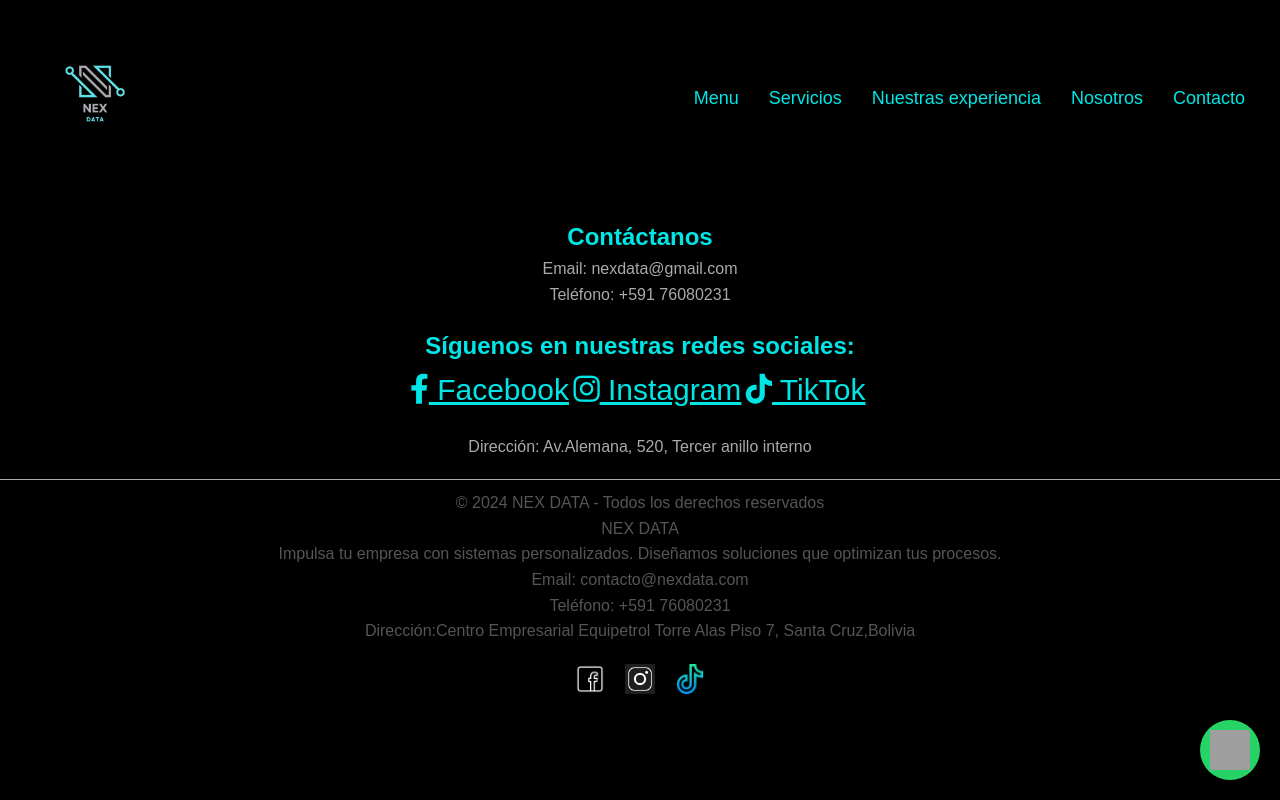
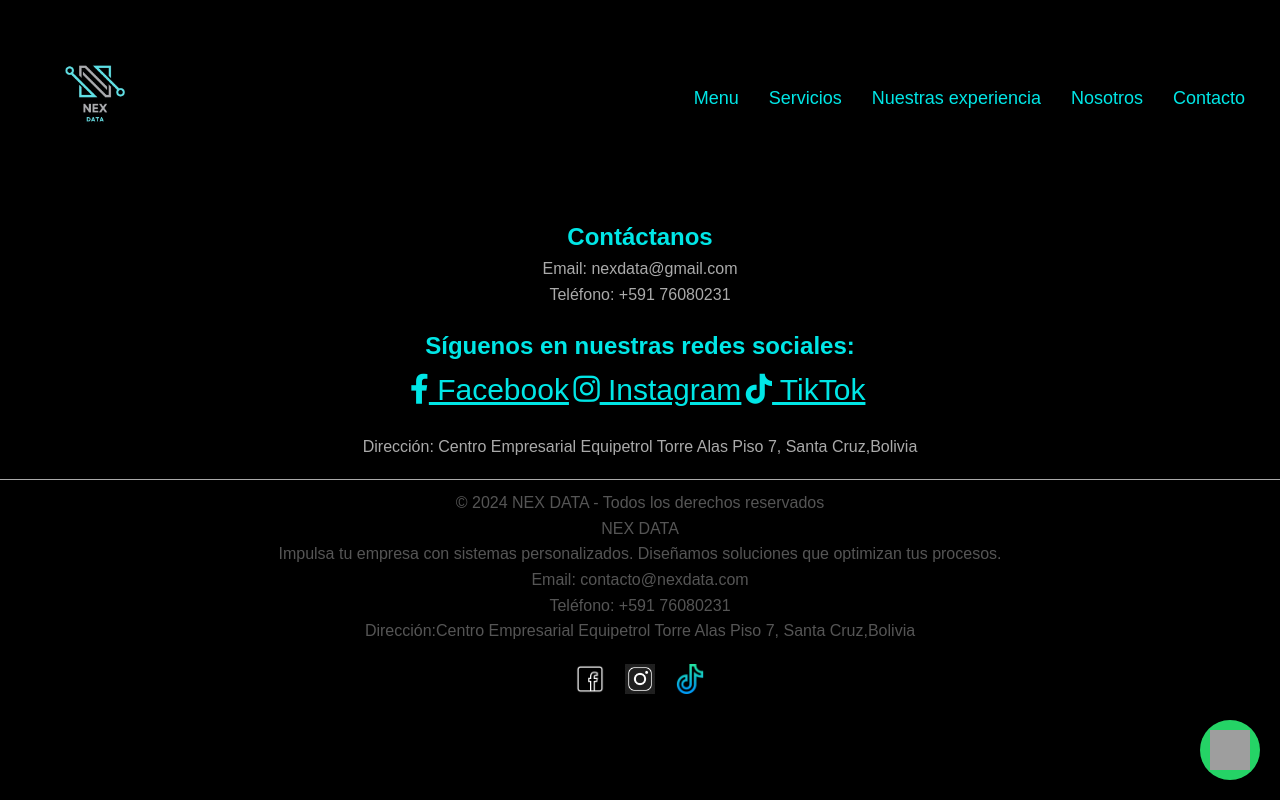
Before and after one commit to ALEXANDRA291133/nexdata, a plain HTML site: page contacto.html in a window 1280 px wide. Drawn offline with Linux system fonts and the light colour scheme; grey boxes are pictures that could not be loaded; some icons are missing.

Commit message:
Update contacto.html

```diff
--- a/contacto.html
+++ b/contacto.html
@@ -94,7 +94,7 @@
 
             <a href="https://wa.link/ihbbjc" target="_blank"style="color: #00E6E6;font-size: 30px;"><i class="fab -whatsapp"></i> </a>
         </footer>
-        <p>Dirección: Av.Alemana, 520, Tercer anillo interno</p>
+        <p>Dirección: Centro Empresarial Equipetrol Torre Alas Piso 7, Santa Cruz,Bolivia</p>
     </div>
     <div class="footer-bottom">
         <p>&copy; 2024 NEX DATA - Todos los derechos reservados</p>
```
